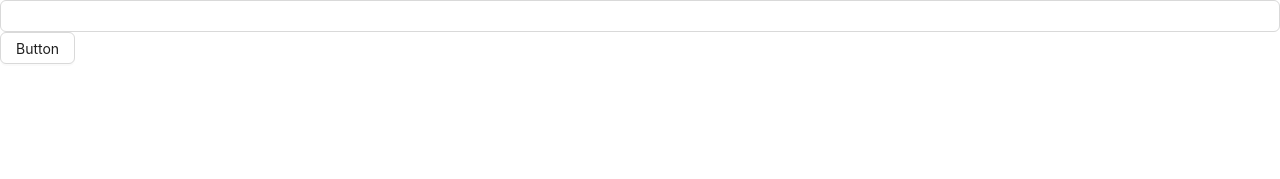
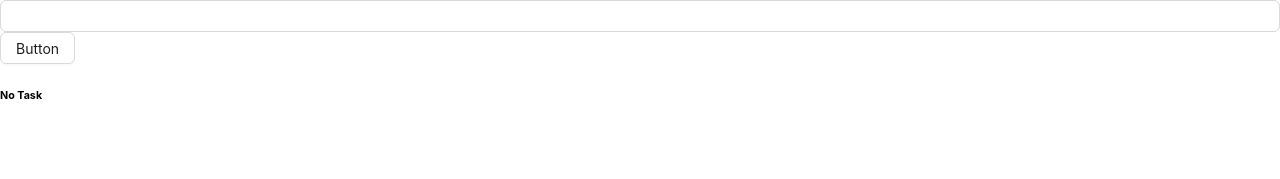
Before and after one commit to KA1823/react-app, a React (Create React App) app: page / in a window 1280 px wide. Shown: the top 179 px of the page. Built offline with nearby package versions, Linux system fonts and the light colour scheme.

Commit message:
Todolist component added

```diff
--- /dev/null
+++ b/src/component/TodoList.js
@@ -0,0 +1,19 @@
+import Card from "antd/es/card/Card"
+import react from 'react'
+
+
+const TodoList = ({myValue})=>{
+
+   return (
+    <>
+    {
+         myValue.length ? myValue.map((item, index) =>(
+        <Card key={index}>{item}</Card>)): <h6>No Task</h6>
+    }
+    </>
+
+   )
+};
+
+
+export default TodoList;
--- a/src/component/todo/App.js
+++ b/src/component/todo/App.js
@@ -2,6 +2,7 @@ import logo from "../../logo.svg";
 import '../style/App.css';
 import { useRef, useState } from 'react';
 import { Input, Card, Button } from "antd";
+import TodoList from "../TodoList";
 
 function App() {
 
@@ -16,14 +17,8 @@ function App() {
   return(
 <>
 <Input ref={refdata}/>
-<Button onClick={()=>addItem()}>Button</Button>
-
-{value.map((item, index) => {
-return <Card key={index}>
-<p>{item}</p>
-</Card>
-})
-}
+<Button onClick={addItem}>Button</Button>
+<TodoList myValue={value}/>
 </>
 );
 }
```
